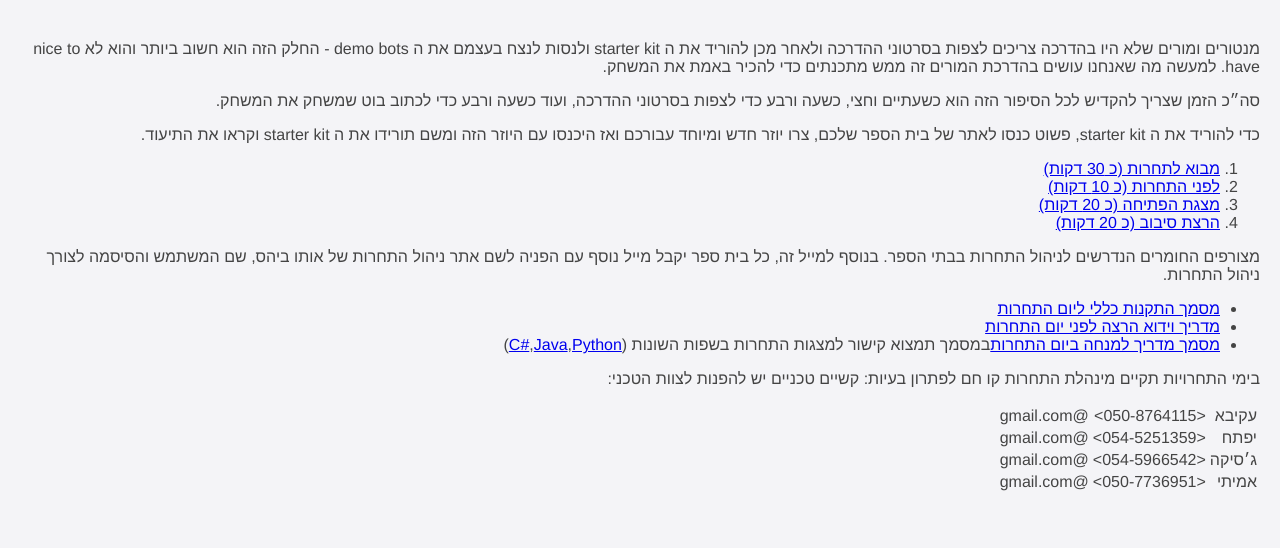
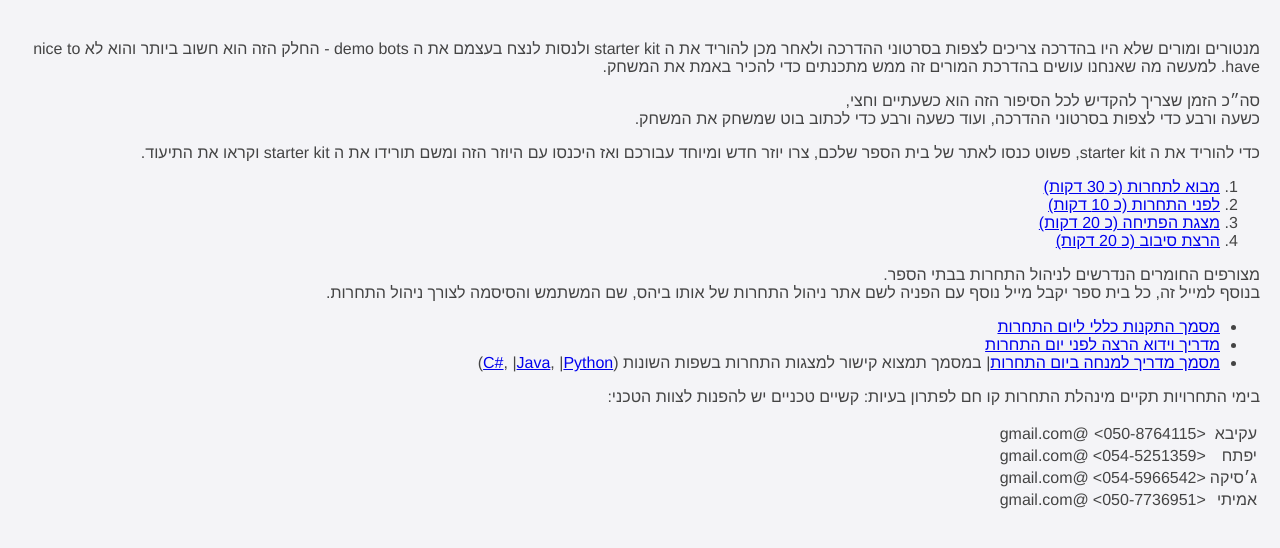
Before and after one commit to barnash/barnash.github.io, a plain HTML site: page pirates/index.html in a window 1280 px wide. Shown: the part 216-764 px from the top of the page. Drawn offline with Linux system fonts and the light colour scheme.

Commit message:
trying some formatting

```diff
--- a/pirates/index.html
+++ b/pirates/index.html
@@ -1,8 +1,8 @@
 <!DOCTYPE html><html><head><link rel="stylesheet" href="/main.css"><link rel="stylesheet" href="pirates.css"><title></title></head><body><h1>Teacher guide for Pirates game</h1><div class="container"><p>מנטורים ומורים שלא היו בהדרכה צריכים לצפות בסרטוני ההדרכה ולאחר מכן להוריד את ה starter kit ולנסות לנצח בעצמם את ה demo bots - החלק הזה הוא חשוב ביותר והוא לא nice to have. למעשה מה שאנחנו עושים בהדרכת המורים זה ממש מתכנתים כדי להכיר באמת את המשחק.
-</p><p>סה״כ הזמן שצריך להקדיש לכל הסיפור הזה הוא כשעתיים וחצי, כשעה ורבע כדי לצפות בסרטוני ההדרכה, ועוד כשעה ורבע כדי לכתוב בוט שמשחק את המשחק.
-</p><p>כדי להוריד את ה starter kit, פשוט כנסו לאתר של בית הספר שלכם, צרו יוזר חדש ומיוחד עבורכם ואז היכנסו עם היוזר הזה ומשם תורידו את ה starter kit וקראו את התיעוד.
-</p><ol><li><a href="http://youtu.be/fbWB-zycX1A">מבוא לתחרות (כ 30 דקות)</a></li><li><a href="http://youtu.be/9IH5vLdRP0Q">לפני התחרות (כ 10 דקות)</a></li><li><a href="http://youtu.be/8QfUjMWyYOc">מצגת הפתיחה (כ 20 דקות)</a></li><li><a href="http://youtu.be/_f7qToOWCFk">הרצת סיבוב (כ 20 דקות)</a></li></ol><p>מצורפים החומרים הנדרשים לניהול התחרות בבתי הספר.
-בנוסף למייל זה, כל בית ספר יקבל מייל נוסף עם הפניה לשם אתר ניהול התחרות של אותו ביהס, שם המשתמש והסיסמה לצורך ניהול התחרות.
-</p><ul><li><a href="https://docs.google.com/document/d/1UXOQlujqeknBtM6PQ6voglE1qsFVHNhLAeguUrHIQVw/edit?usp=sharing">מסמך התקנות כללי ליום התחרות</a></li><li><a href="https://docs.google.com/document/d/13l9AlLOPUfoXv1eLgx7y-xuW3Zq-nlvkS1jNSKF7WTQ/edit?usp=sharing">מדריך וידוא הרצה לפני יום התחרות</a></li><li><a href="https://docs.google.com/document/d/10DC3Z9fVNyTjM6RQbgXV0IYz1VySaWPxREsZBFF20-w/edit?usp=sharing">מסמך מדריך למנחה ביום התחרות</a>במסמך תמצוא קישור למצגות התחרות בשפות השונות (<a href="https://docs.google.com/presentation/d/1idBvhwaLhPWslUzeeaxpB3m89vwJRJL9-i-vdLQbZzQ/edit?usp=sharing">C#</a>,<a href="https://docs.google.com/presentation/d/1bjQ9Xp-i_YWQ3Os-Mo1FwCvB2Q42YDrhbm4mzN4l2f0/edit?usp=sharing">Java</a>,<a href="https://docs.google.com/presentation/d/1myWfbuYA-Z3X-iCIZeCxeJrmkMdTDEdVLDq2TsFVoSs/edit?usp=sharing">Python</a>)</li></ul><p>בימי התחרויות תקיים מינהלת התחרות קו חם לפתרון בעיות:
+</p><p>סה״כ הזמן שצריך להקדיש לכל הסיפור הזה הוא כשעתיים וחצי,<br/>כשעה ורבע כדי לצפות בסרטוני ההדרכה, ועוד כשעה ורבע כדי לכתוב בוט שמשחק את המשחק.</p><p>כדי להוריד את ה starter kit, פשוט כנסו לאתר של בית הספר שלכם, צרו יוזר חדש ומיוחד עבורכם ואז היכנסו עם היוזר הזה ומשם תורידו את ה starter kit וקראו את התיעוד.
+</p><ol><li><a href="http://youtu.be/fbWB-zycX1A">מבוא לתחרות (כ 30 דקות)</a></li><li><a href="http://youtu.be/9IH5vLdRP0Q">לפני התחרות (כ 10 דקות)</a></li><li><a href="http://youtu.be/8QfUjMWyYOc">מצגת הפתיחה (כ 20 דקות)</a></li><li><a href="http://youtu.be/_f7qToOWCFk">הרצת סיבוב (כ 20 דקות)</a></li></ol><p>מצורפים החומרים הנדרשים לניהול התחרות בבתי הספר.<br/>בנוסף למייל זה, כל בית ספר יקבל מייל נוסף עם הפניה לשם אתר ניהול התחרות של אותו ביהס, שם המשתמש והסיסמה לצורך ניהול התחרות.</p><ul><li><a href="https://docs.google.com/document/d/1UXOQlujqeknBtM6PQ6voglE1qsFVHNhLAeguUrHIQVw/edit?usp=sharing">מסמך התקנות כללי ליום התחרות</a></li><li><a href="https://docs.google.com/document/d/13l9AlLOPUfoXv1eLgx7y-xuW3Zq-nlvkS1jNSKF7WTQ/edit?usp=sharing">מדריך וידוא הרצה לפני יום התחרות</a></li><li><a href="https://docs.google.com/document/d/10DC3Z9fVNyTjM6RQbgXV0IYz1VySaWPxREsZBFF20-w/edit?usp=sharing">מסמך מדריך למנחה ביום התחרות</a>|
+במסמך תמצוא קישור למצגות התחרות בשפות השונות (<a href="https://docs.google.com/presentation/d/1idBvhwaLhPWslUzeeaxpB3m89vwJRJL9-i-vdLQbZzQ/edit?usp=sharing">C#</a>,
+|<a href="https://docs.google.com/presentation/d/1bjQ9Xp-i_YWQ3Os-Mo1FwCvB2Q42YDrhbm4mzN4l2f0/edit?usp=sharing">Java</a>,
+|<a href="https://docs.google.com/presentation/d/1myWfbuYA-Z3X-iCIZeCxeJrmkMdTDEdVLDq2TsFVoSs/edit?usp=sharing">Python</a>)</li></ul><p>בימי התחרויות תקיים מינהלת התחרות קו חם לפתרון בעיות:
 קשיים טכניים יש להפנות לצוות הטכני:
 </p><table><tr><td>עקיבא</td><td><050-8764115></050-8764115></td><td><akivaschiff>@gmail.com</akivaschiff></td></tr><tr><td>יפתח</td><td><054-5251359></054-5251359></td><td><iftachbar>@gmail.com</iftachbar></td></tr><tr><td>ג׳סיקה</td><td><054-5966542></054-5966542></td><td><jessica class="ficler">@gmail.com</jessica></td></tr><tr><td>אמיתי</td><td><050-7736951></050-7736951></td><td><amitayd>@gmail.com</amitayd></td></tr></table></div></body></html>
```
Also changed, not shown: 1 other file.
